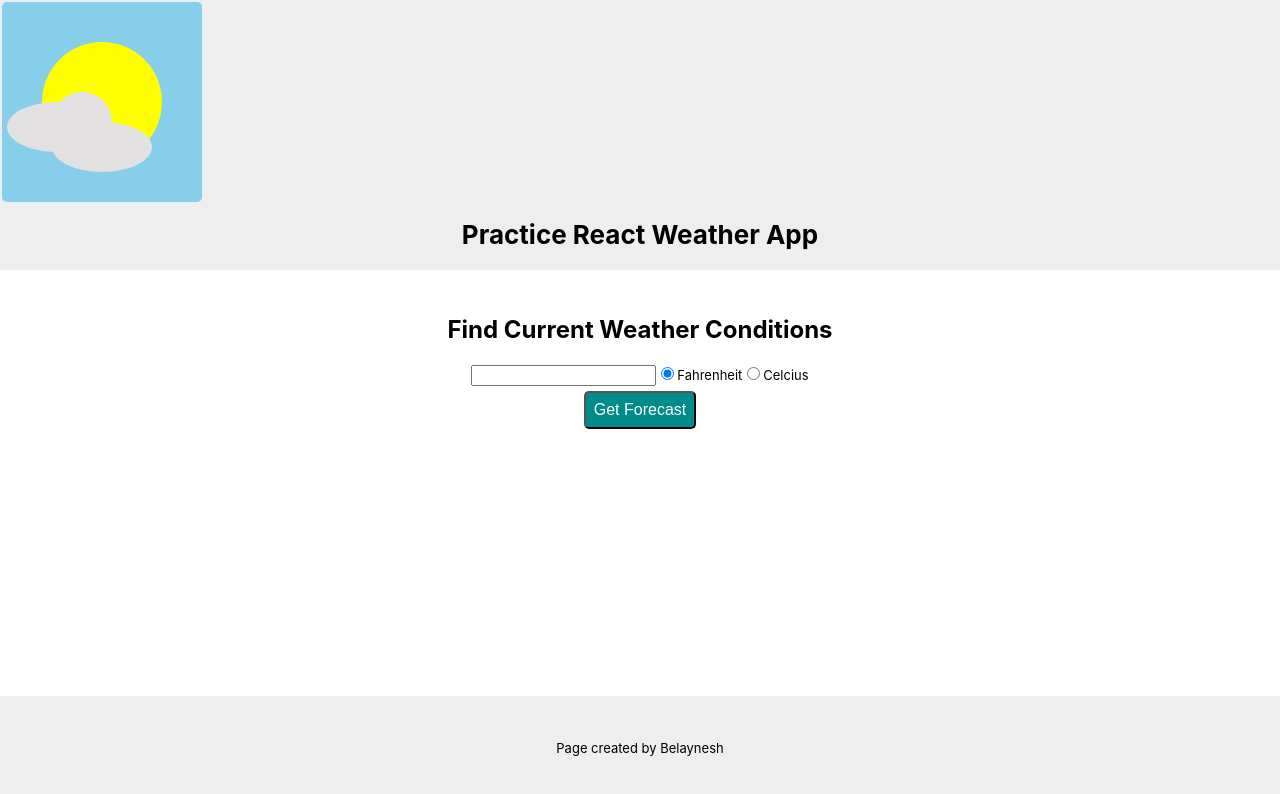
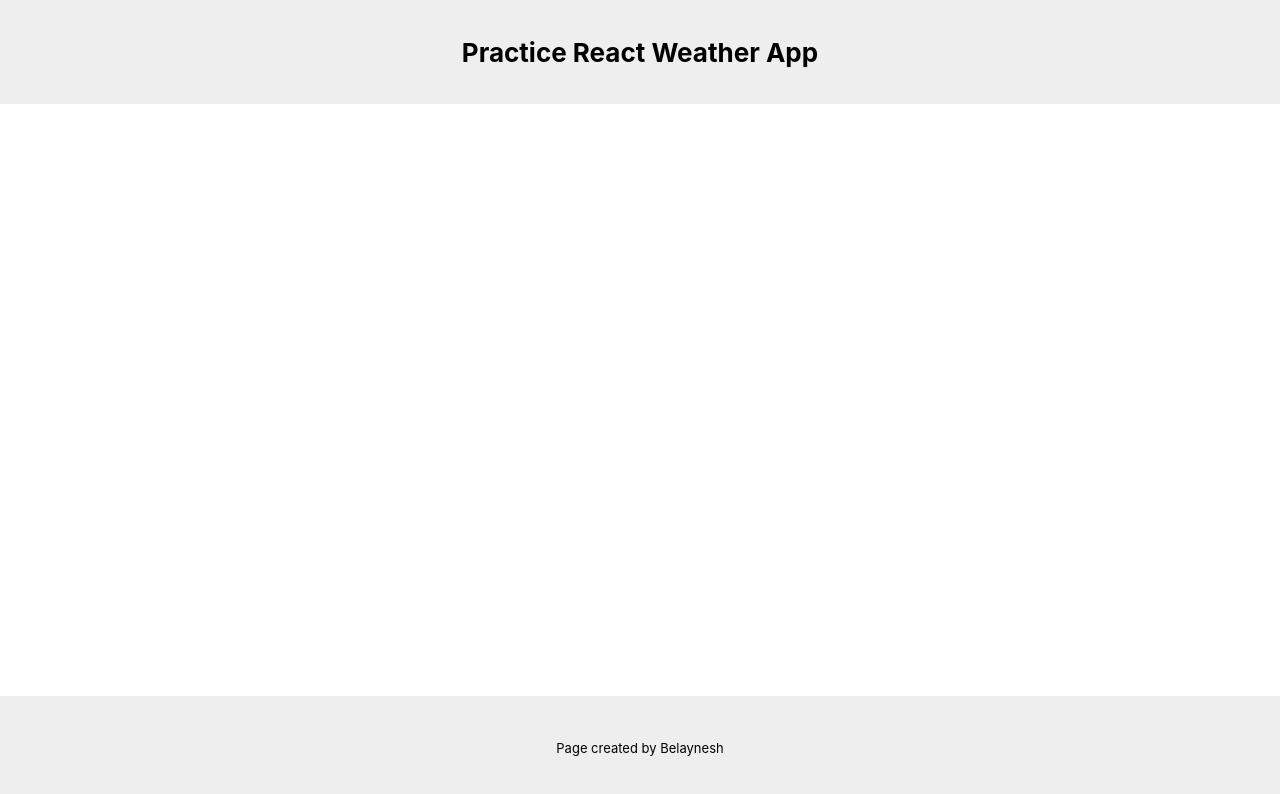
Before and after one commit to b-hailu/React-Weather-App, a React (Create React App) app in the folder weather-app/: page / in a window 1280 px wide. Shown: the top 794 px of the page. Built offline with nearby package versions, Linux system fonts and the light colour scheme.

Commit message:
Practice-Weather-App: commented out codes

```diff
--- a/weather-app/src/components/Conditions/Conditions.js
+++ b/weather-app/src/components/Conditions/Conditions.js
@@ -1,26 +1,40 @@
-import React from 'react';
-import classes from './Conditions.module.css'
+// import React from 'react';
+// import classes from './Conditions.module.css'
 
-const conditions =(props) => {
-  return (
-    <div className={classes.Wrapper}>
-        {props.error && <small className={classes.Small}>
-        Please enter a valid city.
-      </small>}
-        {props.loading && <div className={classes.Loader} />}
-      {props.responseObj.cod === 200 ?
-      <div>
-        <p><strong>{props.responseObj.name}
-        </strong></p>
-        <p> It is currently{Math.round(props.responseObj.main.temp)} degrees
-        out with {props.responseObj.weather[0].description} .
-        </p>
-        {props.loading && <div>Loading</div>}
-      </div>
-      : null
-      }
-    </div>
-  )
-}
+// const conditions =(props) => {
+//   return (
+//     <div className={classes.Wrapper}>
+//         {props.error && <small className={classes.Small}>
+//         Please enter a valid city.
+//       </small>}
+//         {props.loading && <div className={classes.Loader} />}
+//       {props.responseObj.cod === 200 ?
+//       <div>
+//         <p><strong>{props.responseObj.name}
+//         </strong></p>
+//         <p> It is currently{Math.round(props.responseObj.main.temp)} degrees
+//         out with {props.responseObj.weather[0].description} .
+//         </p>
+//         {props.loading && <div>Loading</div>}
+//       </div>
+//       : null
+//       }
+//     </div>
+//   )
+// }
 
-export default conditions;
+// export default conditions;
+
+// import React from 'react';
+
+// class Conditions extends React.Component {
+//   render(){
+//     return(
+//       <div>
+//         Find outTemperatures and conditions
+//       </div>
+//     )
+//   }
+// }
+
+// export default Conditions;
--- a/weather-app/src/components/Forecast/Forecast.js
+++ b/weather-app/src/components/Forecast/Forecast.js
@@ -1,102 +1,131 @@
-import React, { useState } from 'react';
-import Conditions from '../Conditions/Conditions';
-import classes from './Forecast.module.css'
+// import React, { useState } from 'react';
+// import Conditions from '../Conditions/Conditions';
+// import classes from './Forecast.module.css'
 
 
-const Forecast = () => {
-  let [responseObj, setResponseObj] = useState({})
-  let [city, setCity] = useState(' ');
-  let [unit, setUnit] = useState('imperial');
-  let [error, setError] = useState(false);
-  let [loading, setLoading] = useState(false)
+// const Forecast = () => {
+//   let [responseObj, setResponseObj] = useState({})
+//   let [city, setCity] = useState(' ');
+//   let [unit, setUnit] = useState('imperial');
+//   let [error, setError] = useState(false);
+//   let [loading, setLoading] = useState(false)
 
-  // const uriEncodedCity = encodeURIComponent(city)
+//   // const uriEncodedCity = encodeURIComponent(city)
 
-  const getForecast = (e) => {
-    e.preventDefault();
+//   const getForecast = (e) => {
+//     e.preventDefault();
 
-    if (city.length === 0) {
-      return setError(true);
-    }
-    // Clear state in preparation for new data
-    setError(false);
-    setResponseObj({});
+//     if (city.length === 0) {
+//       return setError(true);
+//     }
+//     // Clear state in preparation for new data
+//     setError(false);
+//     setResponseObj({});
 
-    setLoading(true);
+//     setLoading(true);
 
-    const uriEncodedCity = encodeURIComponent(city)
+//     const uriEncodedCity = encodeURIComponent(city)
 
-    // weather data fetch function will go here
-      fetch(`https://community-open-weather-map.p.rapidapi.com/weather?units=${unit}&q=${uriEncodedCity}`, {
-    "method": "GET",
-    "headers": {
-      "x-rapidapi-host": "community-open-weather-map.p.rapidapi.com",
-                  "x-rapidapi-key":
-      process.env.REACT_APP_API_KEY
-      }
-    })
-    .then(response => response.json ())
-    .then(response => {
-      if (response.cod !== 200) {
-        throw new Error()
-      }
+//     // weather data fetch function will go here
+//       fetch(`https://community-open-weather-map.p.rapidapi.com/weather?units=${unit}&q=${uriEncodedCity}`, {
+//     "method": "GET",
+//     "headers": {
+//       "x-rapidapi-host": "community-open-weather-map.p.rapidapi.com",
+//                   "x-rapidapi-key":
+//       process.env.REACT_APP_API_KEY
+//       }
+//     })
+//     .then(response => response.json ())
+//     .then(response => {
+//       if (response.cod !== 200) {
+//         throw new Error()
+//       }
 
-      setResponseObj(response)
-      setLoading(false);
-      // console.log(response);
-    })
-    .catch(err => {
-      setError(true)
-      setLoading(false);
-      console.log(err.message);
-    });
-  }
-  return (
-    //  JSX code will go here
-    <div>
-      <h2>Find Current Weather Conditions</h2>
-      {/* {JSON.stringify(responseObj)} */}
-      <form onSubmit={getForecast}>
-        <input
-            type="text"
-            placeholder="Enter City"
-            maxLength="50"
-            className={classes.textInput}
-            value={city}
-            onChange={(e) => setCity(e.target.value)}
-        />
-        <label className={classes.Radio}>
-          <input
-          type="radio"
-          name="units"
-          checked={unit === "imperial"}
-          value="imperial"
-          onChange={(e) => setUnit(e.target.value)}
-          />
-          Fahrenheit
-        </label>
-        <label className={classes.Radio}>
-          <input
-              type="radio"
-              name="units"
-              checked={unit === "metric"}
-              value="metric"
-              onChange={(e) => setUnit(e.target.value)}
-          />
-          Celcius
-        </label>
-        <button
-        className={classes.Button}
-        type="submit">
-          Get Forecast
-          </button>
-      </form>
-      <Conditions responseObj={responseObj}
-      error={error} new
-      loading={loading}
-      />
-    </div>
-  )
-}
+//       setResponseObj(response)
+//       setLoading(false);
+//       // console.log(response);
+//     })
+//     .catch(err => {
+//       setError(true)
+//       setLoading(false);
+//       console.log(err.message);
+//     });
+//   }
+//   return (
+//     //  JSX code will go here
+//     <div>
+//       <h2>Find Current Weather Conditions</h2>
+//       {/* {JSON.stringify(responseObj)} */}
+//       <form onSubmit={getForecast}>
+//         <input
+//             type="text"
+//             placeholder="Enter City"
+//             maxLength="50"
+//             className={classes.textInput}
+//             value={city}
+//             onChange={(e) => setCity(e.target.value)}
+//         />
+//         <label className={classes.Radio}>
+//           <input
+//           type="radio"
+//           name="units"
+//           checked={unit === "imperial"}
+//           value="imperial"
+//           onChange={(e) => setUnit(e.target.value)}
+//           />
+//           Fahrenheit
+//         </label>
+//         <label className={classes.Radio}>
+//           <input
+//               type="radio"
+//               name="units"
+//               checked={unit === "metric"}
+//               value="metric"
+//               onChange={(e) => setUnit(e.target.value)}
+//           />
+//           Celcius
+//         </label>
+//         <button
+//         className={classes.Button}
+//         type="submit">
+//           Get Forecast
+//           </button>
+//       </form>
+//       <Conditions responseObj={responseObj}
+//       error={error} new
+//       loading={loading}
+//       />
+//     </div>
+//   )
+// }
 
-export default Forecast;
+// export default Forecast;
+// import React from 'react';
+// import Forms from '../Forms/Forms';
+
+// const API_KEY="0fe7fd2b81697295586d4be9ad33c1f7";
+// // 439d4b804bc8187953eb36d2a8c26a02";
+
+// class Forcast extends React.Component {
+//   getWeather = async (e) => {
+//     e.preventDefault();
+//     const city = e.target.elements.city.value;
+//     const country = e.target.elements.country.value;
+
+//     const api_call = await fetch(`https://api.openweathermap.org/data/2.5/weather?q=${city},${country}&appid=${API_KEY}&units=metric`)
+//     // (`https://api.openweathermap.org/data/2.5/weather?q=${city},${country}&appid=${API_KEY}&units=metric`);
+//     // `https://samples.openweathermap.org/data/2.5/weather?q=Manchester,uk&appid=${API_KEY}&units=metric`
+//     const data = await api_call.json();
+//     console.log(data);
+//   }
+//   render(){
+//     return(
+//       <div>
+//         Get Weather forcast
+//         <Forms getWeather={this.getWeather} />
+//       </div>
+//     )
+//   }
+// }
+
+// export default Forcast;
--- /dev/null
+++ b/weather-app/src/components/Forms/Forms.js
@@ -0,0 +1,26 @@
+import React from 'react';
+
+class Forms extends React.Component {
+  render(){
+    return(
+      <div>
+        Forms goes here
+        {/* <form onSubmit={this.props.getWeather}>
+          <input
+          type="text"
+          name="city"
+          placeholder="City..."
+          />
+          <input
+          type="text"
+          name="country"
+          placeholder="Country..."
+          />
+          <button>Get Weather</button>
+        </form> */}
+      </div>
+    )
+  }
+}
+
+export default Forms;
--- a/weather-app/src/components/Logo/Logo.js
+++ b/weather-app/src/components/Logo/Logo.js
@@ -1,13 +1,26 @@
+// import React from 'react';
+// import classes from "./Logo.module.css";
+
+// const Logo = () => (
+//   <div className={classes.sky}>
+//     <div className={classes.circle} />
+//     <div className={classes.cloud1} />
+//     <div className={classes.cloud2} />
+//     <div className={classes.cloud3} />
+//   </div>
+// )
+
+// export default Logo;
 import React from 'react';
-import classes from "./Logo.module.css";
 
-const Logo = () => (
-  <div className={classes.sky}>
-    <div className={classes.circle} />
-    <div className={classes.cloud1} />
-    <div className={classes.cloud2} />
-    <div className={classes.cloud3} />
-  </div>
-)
+class Title extends React.Component {
+  render(){
+    return(
+      <div>
+        {/* Title is here for weather finder */}
+      </div>
+    )
+  }
+}
 
-export default Logo;
+export default Title;
```
Also changed, not shown: weather-app/src/App.js (+6 -1 lines), weather-app/src/components/Weather/Weather.js (added, +11 -0 lines).
